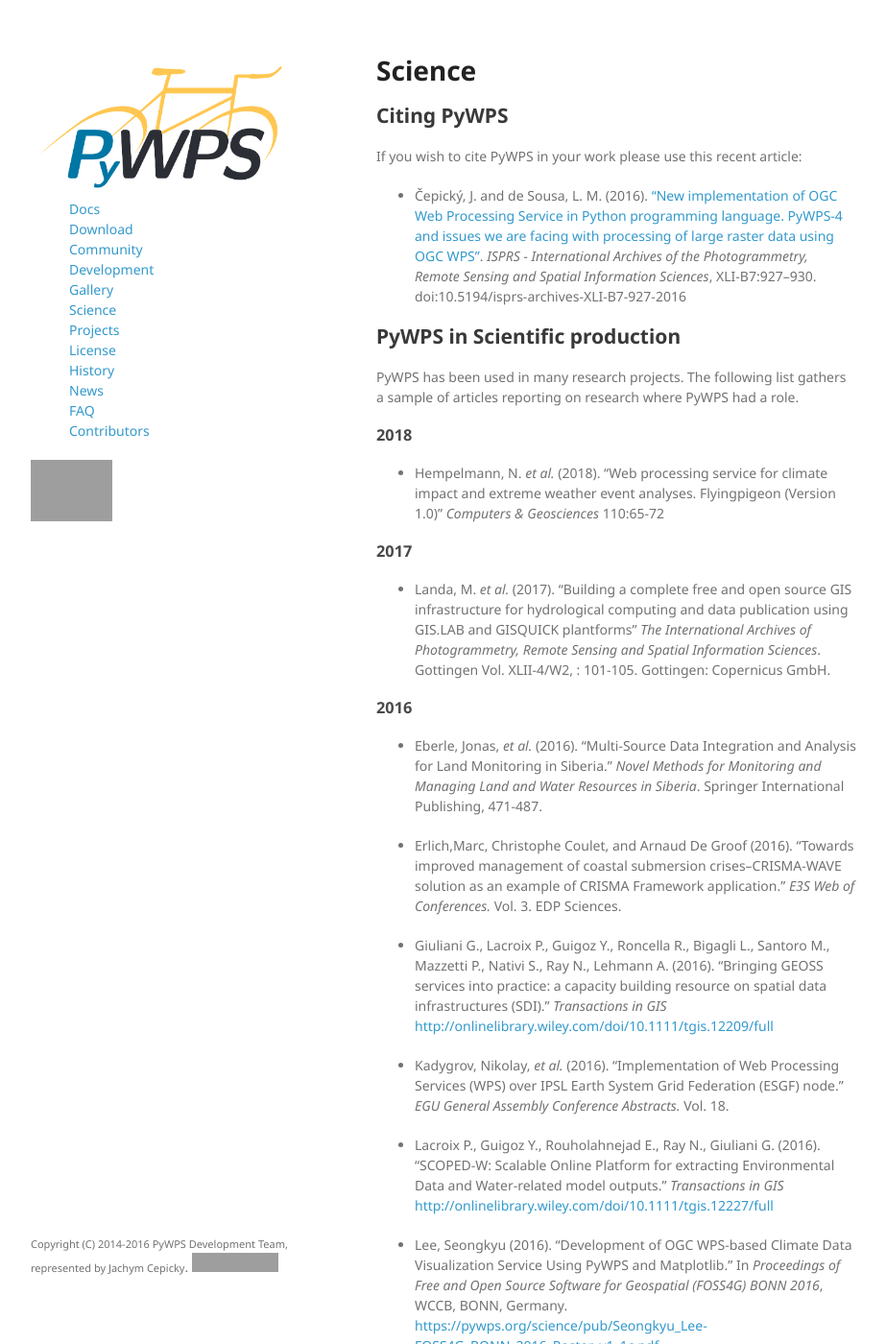
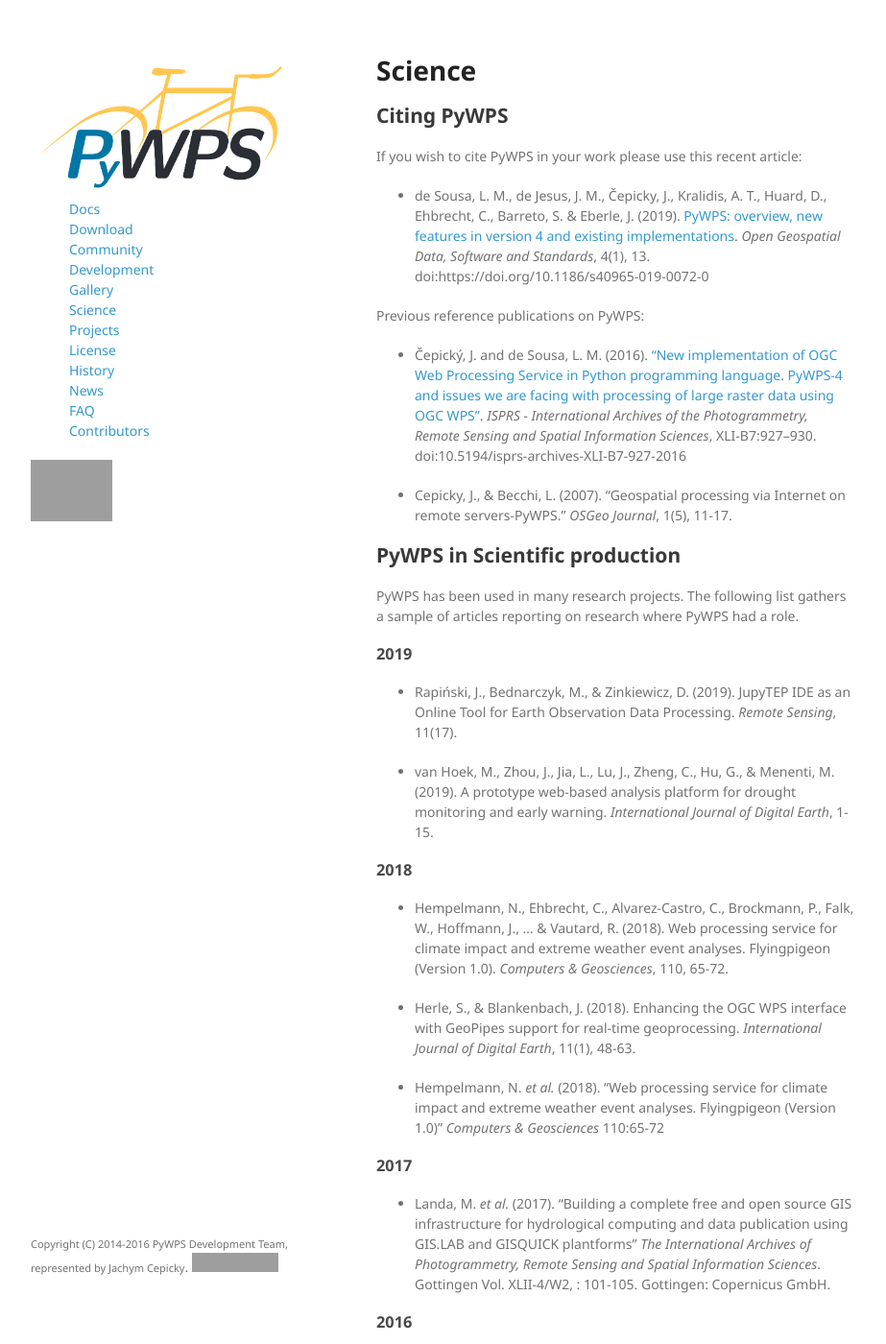
Before and after one commit to isabella232/pywps.org, a Jekyll site: the page built from science/index.md, in a window 1280 px wide and 1400 px high. Shown: the whole window at 96% size, without its empty margins (178-1101 px from the left). Built offline with Jekyll 4.4.1, drawn with Linux system fonts in a browser that asks for light colours; some of the changed text lies outside the part shown; grey boxes are pictures that could not be loaded.

Commit message:
Updated list of scientific publications

```diff
--- a/science/index.md
+++ b/science/index.md
@@ -11,18 +11,34 @@ keywords: PyWPS, WPS, OGC, processing, science, citation
 
 If you wish to cite PyWPS in your work please use this recent article:
 
+- de Sousa, L. M., de Jesus, J. M., Čepicky, J., Kralidis, A. T., Huard, D., Ehbrecht, C., Barreto, S. & Eberle, J. (2019). [PyWPS: overview, new features in version 4 and existing implementations](https://link.springer.com/article/10.1186/s40965-019-0072-0). *Open Geospatial Data, Software and Standards*, 4(1), 13. doi:https://doi.org/10.1186/s40965-019-0072-0
+
+Previous reference publications on PyWPS:
+
 - Čepický, J. and de Sousa, L. M. (2016). ["New implementation of OGC Web Processing
 Service in Python programming language. PyWPS-4 and issues we are facing with
 processing of large raster data using OGC WPS"](http://www.int-arch-photogramm-remote-sens-spatial-inf-sci.net/XLI-B7/927/2016/).
 *ISPRS - International Archives of the Photogrammetry, Remote Sensing and Spatial Information Sciences*,
 XLI-B7:927–930. doi:10.5194/isprs-archives-XLI-B7-927-2016
 
+- Cepicky, J., & Becchi, L. (2007). "Geospatial processing via Internet on remote servers-PyWPS." *OSGeo Journal*, 1(5), 11-17.
+
 ## PyWPS in Scientific production
 
 PyWPS has been used in many research projects. The following list gathers a
 sample of articles reporting on research where PyWPS had a role.
 
+### 2019
+
+- Rapiński, J., Bednarczyk, M., & Zinkiewicz, D. (2019). JupyTEP IDE as an Online Tool for Earth Observation Data Processing. *Remote Sensing*, 11(17).
+
+- van Hoek, M., Zhou, J., Jia, L., Lu, J., Zheng, C., Hu, G., & Menenti, M. (2019). A prototype web-based analysis platform for drought monitoring and early warning. *International Journal of Digital Earth*, 1-15.
+
 ### 2018
+
+- Hempelmann, N., Ehbrecht, C., Alvarez-Castro, C., Brockmann, P., Falk, W., Hoffmann, J., ... & Vautard, R. (2018). Web processing service for climate impact and extreme weather event analyses. Flyingpigeon (Version 1.0). *Computers & Geosciences*, 110, 65-72.
+
+- Herle, S., & Blankenbach, J. (2018). Enhancing the OGC WPS interface with GeoPipes support for real-time geoprocessing. *International Journal of Digital Earth*, 11(1), 48-63.
 
 - Hempelmann, N. *et al.* (2018). "Web processing service for climate impact and extreme weather event analyses. Flyingpigeon (Version 1.0)" *Computers & Geosciences*
 110:65-72
```
Also changed, not shown: other parts of science/index.md (+0 -2 lines).
